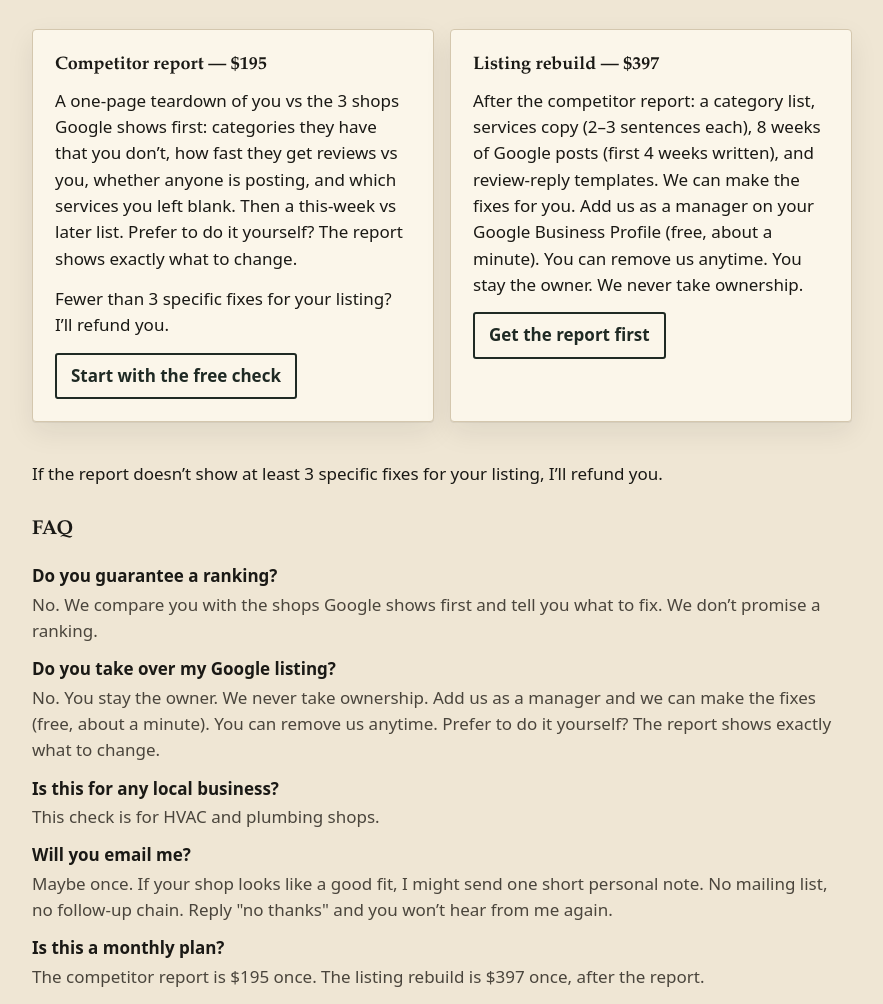
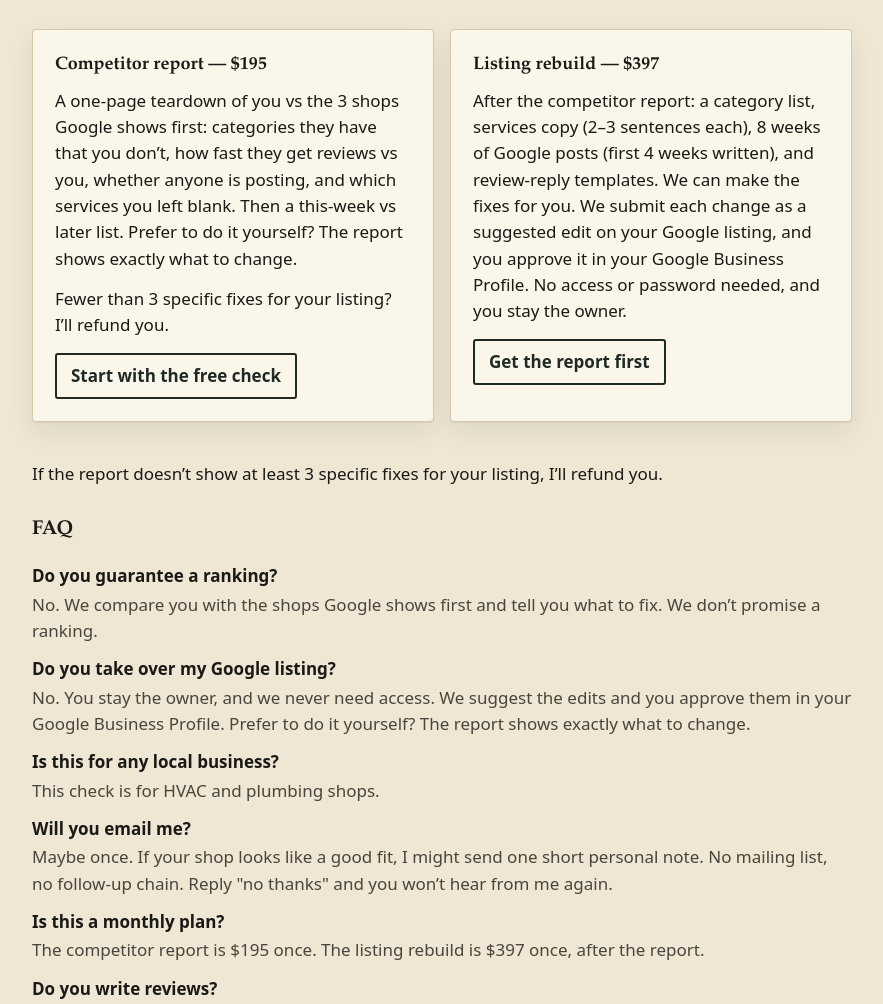
Before and after one commit to carolrnh/map-gap, a Flask app: page / in a window 1280 px wide. Shown: the part 1396-2400 px from the top of the page, without its empty margins (198-1081 px from the left). Run offline with Flask 3, Linux system fonts and the light colour scheme.

Commit message:
Describe listing fixes as suggested edits the owner approves. (#17)
The landing rebuild card and the shared FAQ no longer ask owners to add Map Gap as a Google Business Profile manager.

Co-authored-by: Cursor Agent <cursoragent@cursor.com>
Co-authored-by: carolrnh <carolrnh@users.noreply.github.com>

```diff
--- a/templates/_faq.html
+++ b/templates/_faq.html
@@ -4,7 +4,7 @@
     <dt>Do you guarantee a ranking?</dt>
     <dd>No. We compare you with the shops Google shows first and tell you what to fix. We don’t promise a ranking.</dd>
     <dt>Do you take over my Google listing?</dt>
-    <dd>No. You stay the owner. We never take ownership. Add us as a manager and we can make the fixes (free, about a minute). You can remove us anytime. Prefer to do it yourself? The report shows exactly what to change.</dd>
+    <dd>No. You stay the owner, and we never need access. We suggest the edits and you approve them in your Google Business Profile. Prefer to do it yourself? The report shows exactly what to change.</dd>
     <dt>Is this for any local business?</dt>
     <dd>This check is for HVAC and plumbing shops.</dd>
     <dt>Will you email me?</dt>
--- a/templates/landing.html
+++ b/templates/landing.html
@@ -63,7 +63,7 @@
     </article>
     <article class="card offer">
       <h3>Listing rebuild — $397</h3>
-      <p>After the competitor report: a category list, services copy (2–3 sentences each), 8 weeks of Google posts (first 4 weeks written), and review-reply templates. We can make the fixes for you. Add us as a manager on your Google Business Profile (free, about a minute). You can remove us anytime. You stay the owner. We never take ownership.</p>
+      <p>After the competitor report: a category list, services copy (2–3 sentences each), 8 weeks of Google posts (first 4 weeks written), and review-reply templates. We can make the fixes for you. We submit each change as a suggested edit on your Google listing, and you approve it in your Google Business Profile. No access or password needed, and you stay the owner.</p>
       <a class="offer-link" href="#lookup">Get the report first</a>
     </article>
   </div>
```
